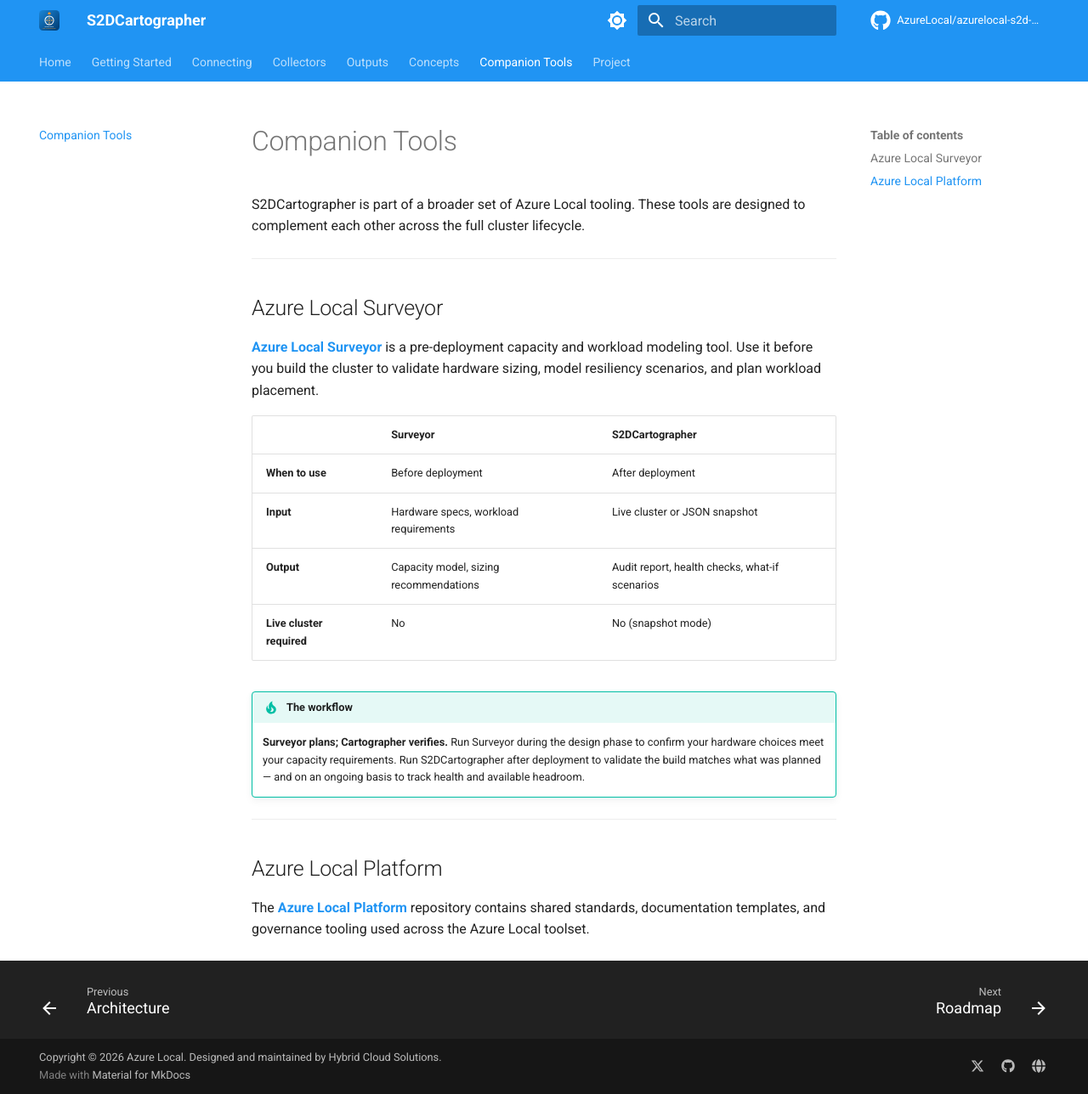
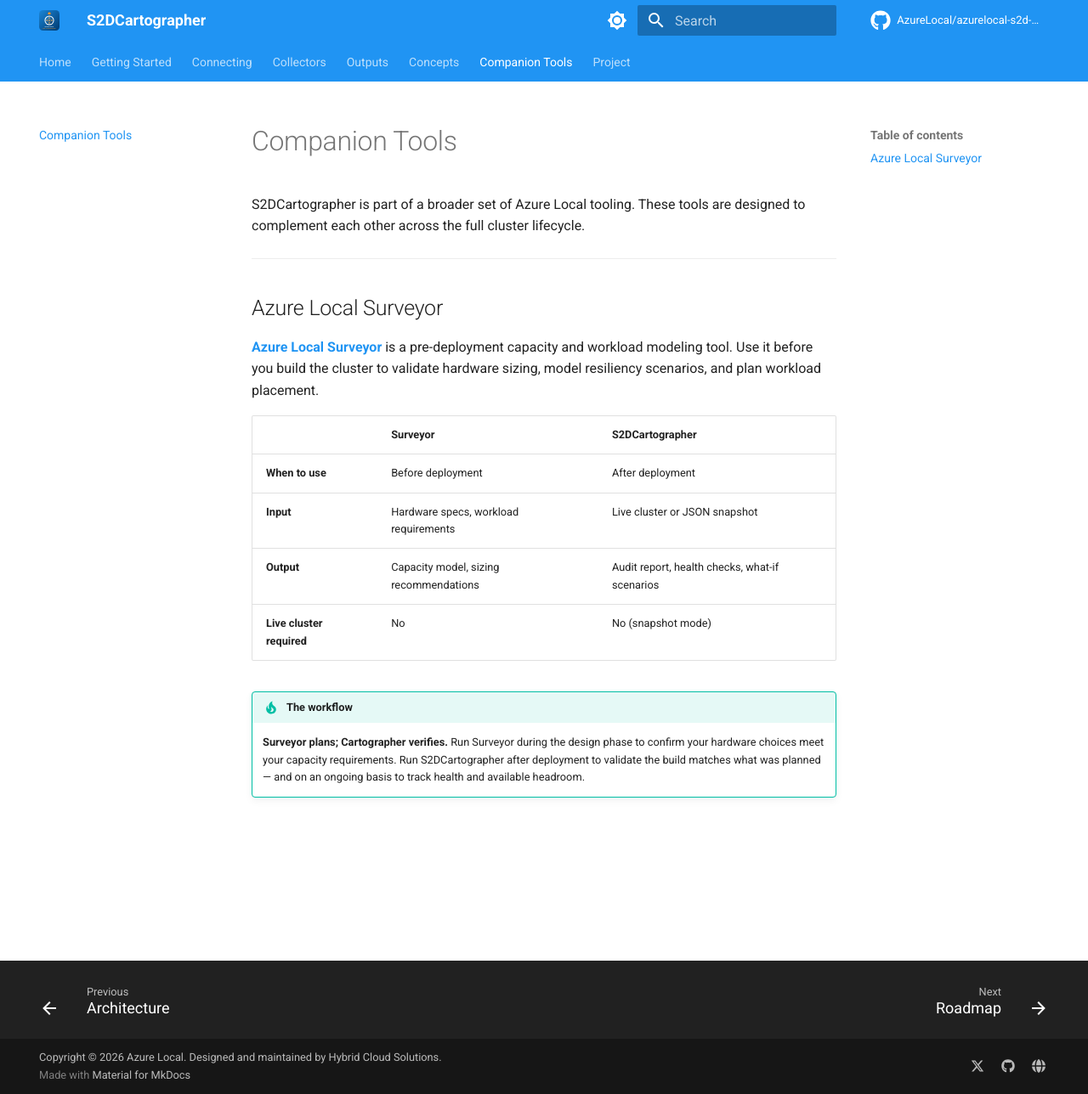
Before and after one commit to AzureLocal/azurelocal-S2DCartographer, an MkDocs documentation site: the page built from docs/companion-tools.md, in a window 1280 px wide and 1288 px high. Shown: the whole window at 85% size. Built offline with MkDocs 1.6.1 and Material for MkDocs 9.7.7, drawn with Linux system fonts in a browser that asks for light colours; comment, search, counter and statistics services are not loaded.

Commit message:
docs: remove Azure Local Platform section from companion-tools page
Co-Authored-By: Claude Sonnet 4.6 <noreply@anthropic.com>

```diff
--- a/docs/companion-tools.md
+++ b/docs/companion-tools.md
@@ -17,9 +17,3 @@ S2DCartographer is part of a broader set of Azure Local tooling. These tools are
 
 !!! tip "The workflow"
     **Surveyor plans; Cartographer verifies.** Run Surveyor during the design phase to confirm your hardware choices meet your capacity requirements. Run S2DCartographer after deployment to validate the build matches what was planned — and on an ongoing basis to track health and available headroom.
-
----
-
-## Azure Local Platform
-
-The **[Azure Local Platform](https://github.com/AzureLocal/azurelocal-platform)** repository contains shared standards, documentation templates, and governance tooling used across the Azure Local toolset.
```
